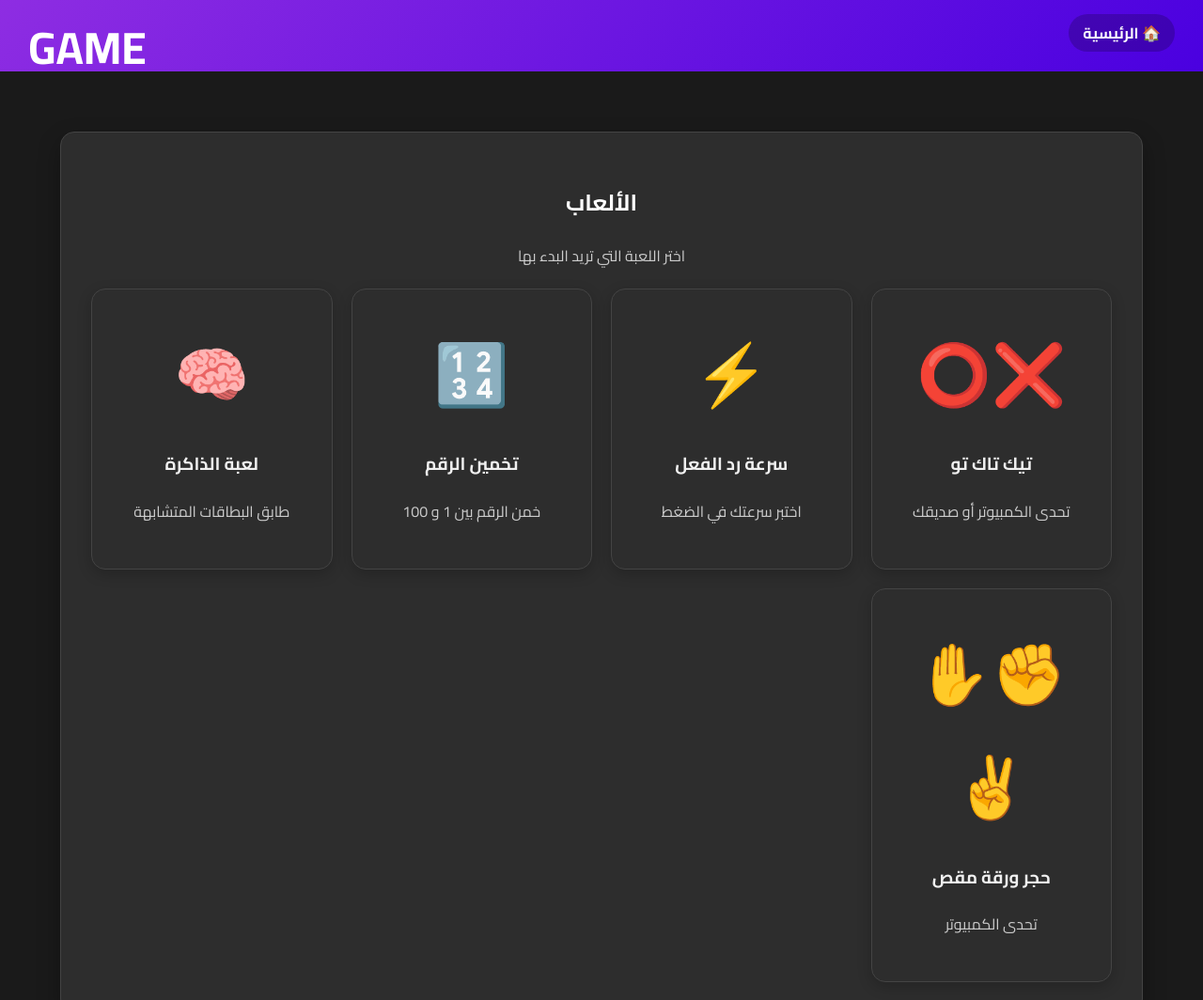
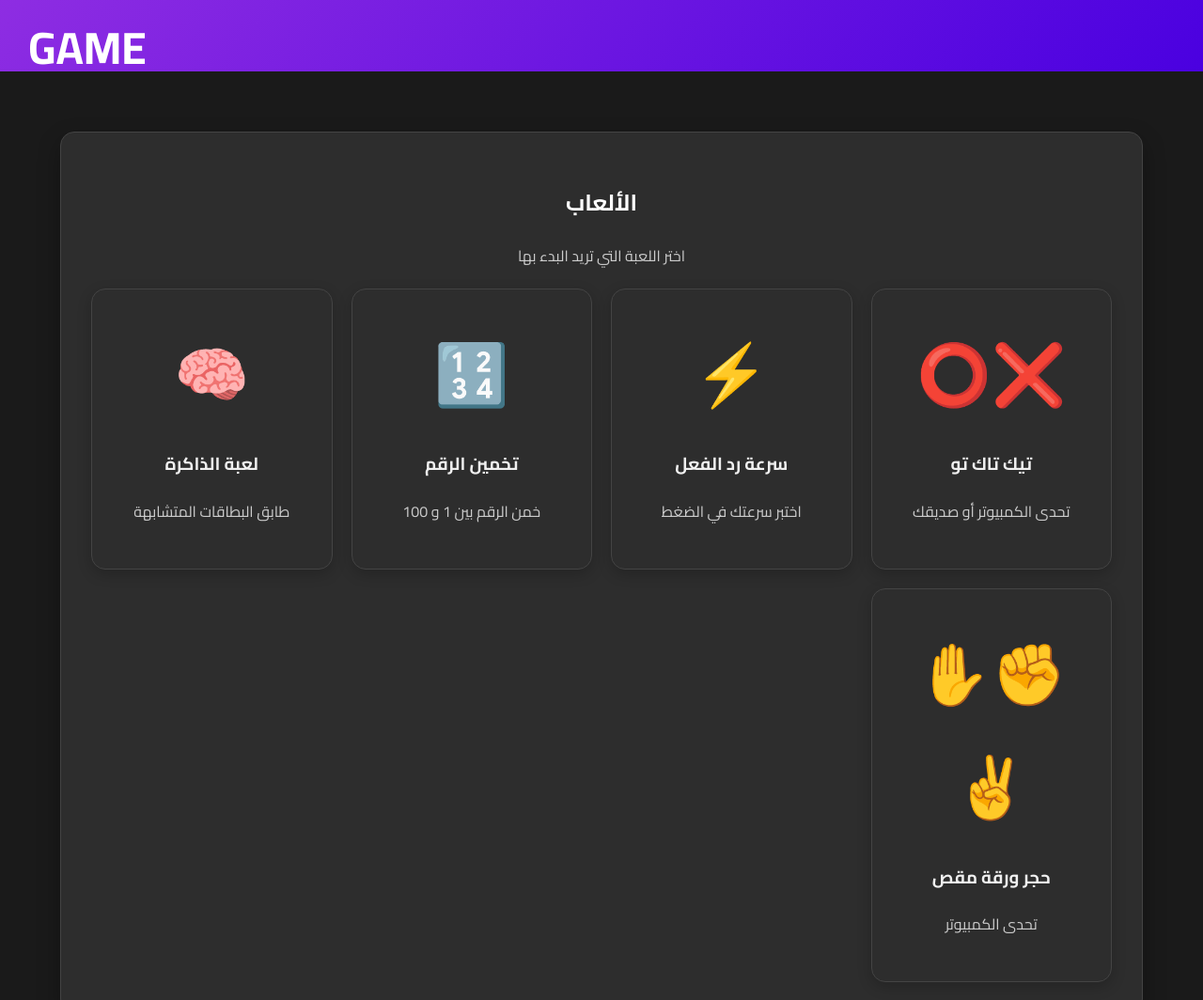
Before and after one commit to lamgad2007-tech/project2, a plain HTML site: page project2.html in a window 1280 px wide. Shown: the top 1064 px of the page at 94% size. Drawn offline with Linux system fonts and the light colour scheme.

Commit message:
Add files via upload

```diff
--- a/project2.html
+++ b/project2.html
@@ -72,7 +72,6 @@
 <body>
 
     <header>
-        <a href="index.html" class="back-btn">🏠 الرئيسية</a>
         <h1 style="position: absolute; top: 5px; left: 30px; font-size: 3rem; margin: 0; animation: tracking-in-expand 1.5s cubic-bezier(0.215, 0.610, 0.355, 1.000) both;">GAME</h1>
     </header>
 
```
